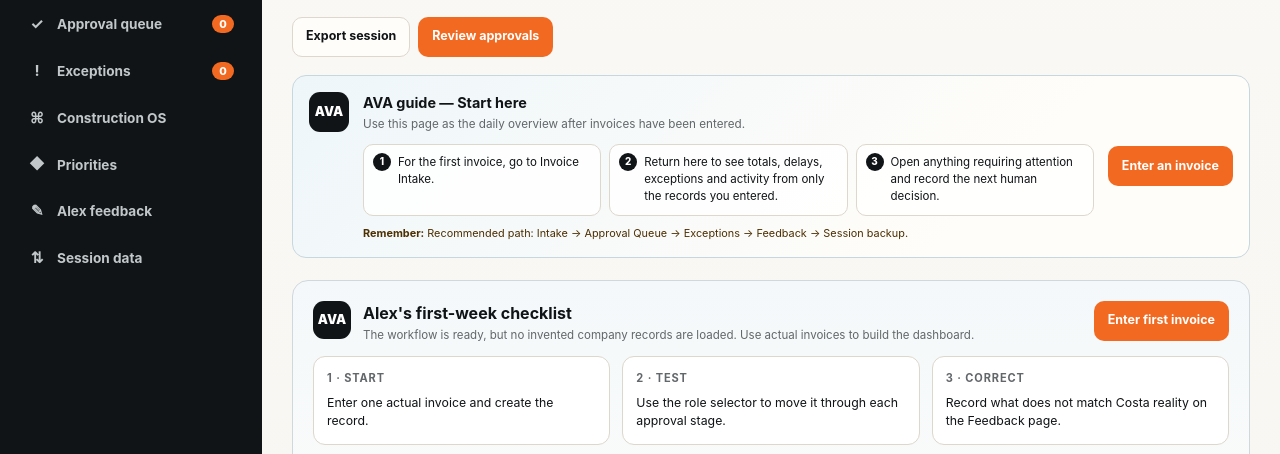
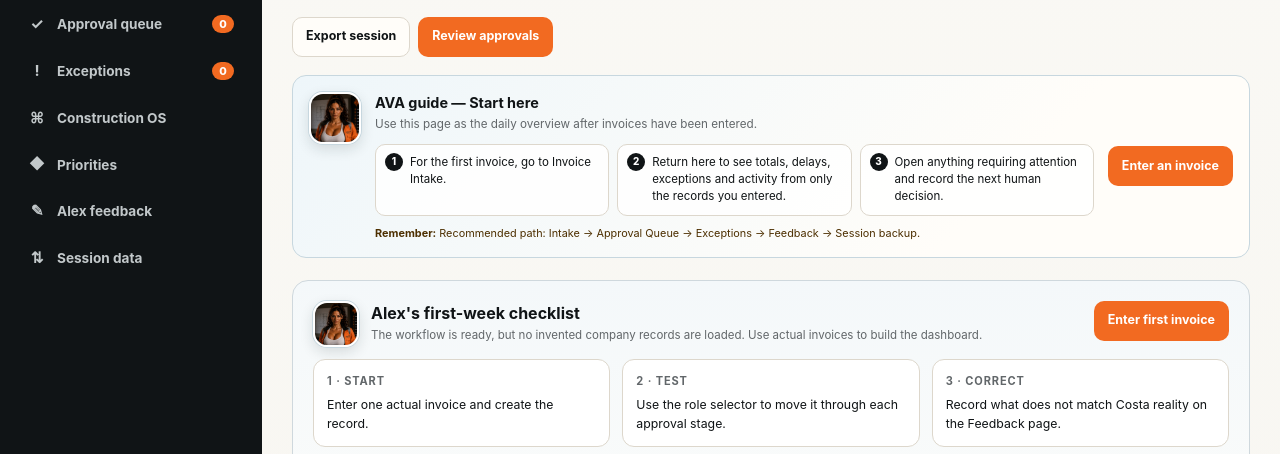
Before and after one commit to Jburke39/costa-construction-os, a plain HTML site: page index.html in a window 1280 px wide. Shown: the part 297-751 px from the top of the page. Drawn offline with Linux system fonts and the light colour scheme.

Commit message:
Add AVA portrait across prototype

```diff
--- a/index.html
+++ b/index.html
@@ -206,7 +206,10 @@
       padding: 20px; margin-bottom: 16px;
     }
     .ava-head { display: flex; gap: 12px; align-items: flex-start; justify-content: space-between; flex-wrap: wrap; margin-bottom: 12px; }
-    .ava-mark { width: 38px; height: 38px; border-radius: 11px; background: var(--ink); color: #fff; display: grid; place-items: center; font-weight: 900; font-size: .8rem; flex: 0 0 auto; }
+    .ava-mark {
+      width: 46px; height: 46px; border-radius: 14px; object-fit: cover; object-position: 50% 18%;
+      display: block; flex: 0 0 auto; border: 2px solid #fff; box-shadow: 0 0 0 1px #c7d7df, 0 5px 14px rgba(24,32,35,.14);
+    }
     .ava h2 { margin: 0; font-size: 1rem; }
     .ava-sub { color: var(--muted); font-size: .72rem; margin: 2px 0 0; }
     .ava-sections { display: grid; grid-template-columns: repeat(auto-fit, minmax(230px, 1fr)); gap: 12px; }
@@ -223,7 +226,9 @@
       margin: -4px 0 22px; padding: 16px; border: 1px solid #c7d7df; border-radius: 14px;
       background: linear-gradient(135deg, #eef6fa 0%, #fffdf9 72%);
     }
-    .ava-page-guide .ava-mark { width: 40px; height: 40px; }
+    .ava-page-guide .ava-mark { width: 52px; height: 52px; }
+    .org-ava { display: flex; align-items: center; justify-content: center; gap: 10px; }
+    .org-ava .ava-mark { width: 48px; height: 48px; border-radius: 50%; }
     .ava-guide-copy { min-width: 0; }
     .ava-guide-copy h2 { margin: 0; font-size: .9rem; }
     .ava-guide-copy > p { margin: 3px 0 10px; color: var(--muted); font-size: .73rem; }
@@ -706,7 +711,7 @@
             </div>
             <div class="org-level">
               <div class="org-card"><span class="role">Pilot validation</span><strong>Alex Costa</strong><p>Pilot Product Owner / Executive Test User — actual role and authority to validate</p></div>
-              <div class="org-card ava-card"><span class="role">Bounded support</span><strong>AVA</strong><p>Analyses, explains, recommends, prioritises, routes, escalates. Never accountable. Never approves.</p></div>
+              <div class="org-card ava-card"><span class="role">Bounded support</span><div class="org-ava"><img class="ava-mark" src="assets/ava-construction.png" alt="AVA"><strong>AVA</strong></div><p>Analyses, explains, recommends, prioritises, routes, escalates. Never accountable. Never approves.</p></div>
             </div>
           </section>
 
@@ -1844,7 +1849,7 @@
         '<section class="ava" aria-labelledby="ava-h">' +
           '<div class="ava-head">' +
             '<div style="display:flex;gap:12px;align-items:flex-start;min-width:0">' +
-              '<div class="ava-mark" aria-hidden="true">AVA</div>' +
+              '<img class="ava-mark" src="assets/ava-construction.png" alt="AVA">' +
               '<div><h2 id="ava-h">AVA executive briefing</h2>' +
               '<p class="ava-sub">Prototype recommendation — not an approval, not a decision, not an AI model. ' + esc(AVA_BASIS) + '</p></div>' +
             '</div>' +
@@ -1982,7 +1987,7 @@
       if (!state.invoices.length) {
         $('#ava-briefing').innerHTML =
           '<section class="ava" aria-labelledby="ava-h"><div class="ava-head"><div style="display:flex;gap:12px;align-items:flex-start">' +
-          '<div class="ava-mark" aria-hidden="true">AVA</div><div><h2 id="ava-h">Alex\'s first-week checklist</h2>' +
+          '<img class="ava-mark" src="assets/ava-construction.png" alt="AVA"><div><h2 id="ava-h">Alex\'s first-week checklist</h2>' +
           '<p class="ava-sub">The workflow is ready, but no invented company records are loaded. Use actual invoices to build the dashboard.</p></div></div>' +
           '<button class="btn btn-primary" data-go="intake">Enter first invoice</button></div>' +
           '<div class="ava-sections">' +
@@ -2295,7 +2300,7 @@
 
         /* ---- AVA ---- */
         '<section class="ava"><div class="ava-head"><div style="display:flex;gap:11px;align-items:flex-start;min-width:0">' +
-          '<div class="ava-mark" aria-hidden="true">AVA</div><div><h3 style="margin:0;font-size:.95rem">AVA recommendation</h3>' +
+          '<img class="ava-mark" src="assets/ava-construction.png" alt="AVA"><div><h3 style="margin:0;font-size:.95rem">AVA recommendation</h3>' +
           '<p class="ava-sub">' + esc(AVA_BASIS) + '</p></div></div><span class="tag amber">Prototype recommendation</span></div>' +
           '<p class="ava-verdict">' + esc(ava.verdict) + '</p>' +
           '<div class="ava-sections" style="margin-top:11px">' +
@@ -2933,7 +2938,7 @@
       const actionAttrs = action.go ? ' data-go="' + esc(action.go) + '"'
         : action.focus ? ' data-guide-focus="' + esc(action.focus) + '"'
         : action.click ? ' data-guide-click="' + esc(action.click) + '"' : '';
-      el.innerHTML = '<div class="ava-mark" aria-hidden="true">AVA</div>' +
+      el.innerHTML = '<img class="ava-mark" src="assets/ava-construction.png" alt="AVA">' +
         '<div class="ava-guide-copy"><h2 id="ava-guide-' + esc(page) + '">' + esc(guide.title) + '</h2>' +
         '<p>' + esc(guide.intro) + '</p><div class="ava-guide-steps">' +
         guide.steps.map(step => '<div class="ava-guide-step">' + esc(step) + '</div>').join('') +
```
Also changed, not shown: assets/ava-construction.png (added).
